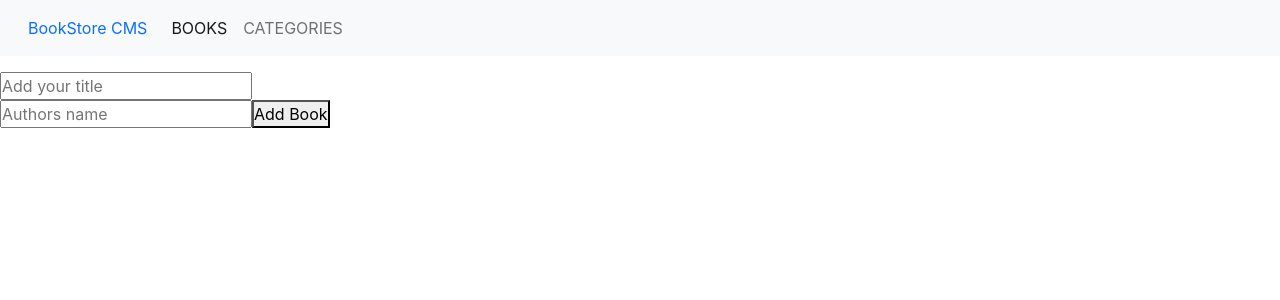
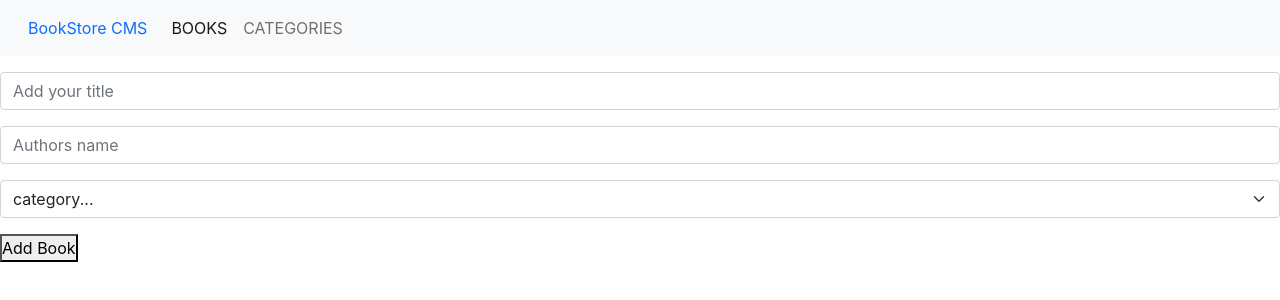
Before and after one commit to peterdgreat/books-store, a React (Create React App) app: page / in a window 1280 px wide. Shown: the top 300 px of the page. Built offline with nearby package versions, Linux system fonts and the light colour scheme.

Commit message:
Category feature added

```diff
--- a/src/components/BookLists.js
+++ b/src/components/BookLists.js
@@ -6,7 +6,7 @@ import { removeBook } from '../redux/books/books';
 const BookLists = (props) => {
   const dispatch = useDispatch();
   const {
-    title, author, id,
+    title, author, id, category,
   } = props;
 
   const handleRemove = () => {
@@ -16,6 +16,9 @@ const BookLists = (props) => {
   return (
 
     <li key={id}>
+      <span>
+        {category}
+      </span>
       <span>{title}</span>
       <span>{author}</span>
       <button type="button" onClick={handleRemove}>Remove</button>
@@ -28,6 +31,7 @@ BookLists.propTypes = {
   title: PropTypes.string.isRequired,
   id: PropTypes.string.isRequired,
   author: PropTypes.string.isRequired,
+  category: PropTypes.string.isRequired,
 };
 
 export default BookLists;
--- a/src/components/BooksContainer.js
+++ b/src/components/BooksContainer.js
@@ -15,6 +15,7 @@ const BooksContainer = () => {
             id={book.id}
             author={book.author}
             title={book.title}
+            category={book.category}
           />
         ))}
 
--- a/src/components/Form.js
+++ b/src/components/Form.js
@@ -12,6 +12,7 @@ const Form = () => {
       id: uuidv4(),
       title: book.title,
       author: book.author,
+      category: book.category,
     };
     dispatch(addBook(newBook));
   };
@@ -22,9 +23,22 @@ const Form = () => {
   };
   return (
     <form>
-      <input type="text" name="title" onChange={handleChange} id="title" placeholder="Add your title" />
-      <br />
-      <input type="text" name="author" onChange={handleChange} id="author" placeholder="Authors name" />
+      <div className="input-group mb-3">
+        <input type="text" className="form-control" name="title" onChange={handleChange} id="title" placeholder="Add your title" />
+      </div>
+
+      <div className="input-group mb-3">
+        <input type="text" className="form-control" name="author" onChange={handleChange} id="author" placeholder="Authors name" />
+      </div>
+      <div className="input-group mb-3">
+        <select className="form-select" id="inputGroupSelect01" name="category" defaultValue="category" onChange={handleChange}>
+          <option>category...</option>
+          <option value="action">Action</option>
+          <option value="science fiction">Science Fiction</option>
+          <option value="economy">Economy</option>
+        </select>
+      </div>
+
       <button type="button" onClick={submitBookToStore}>Add Book</button>
     </form>
   );
```
